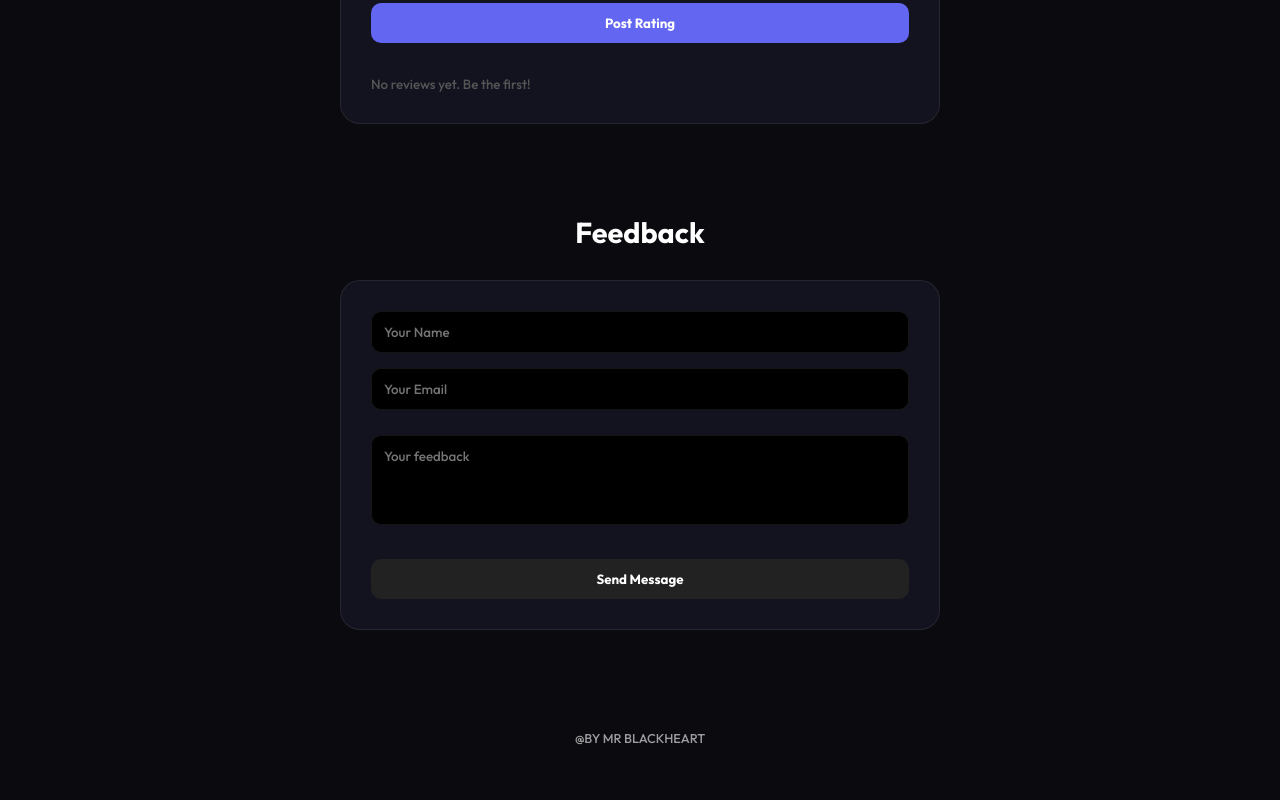
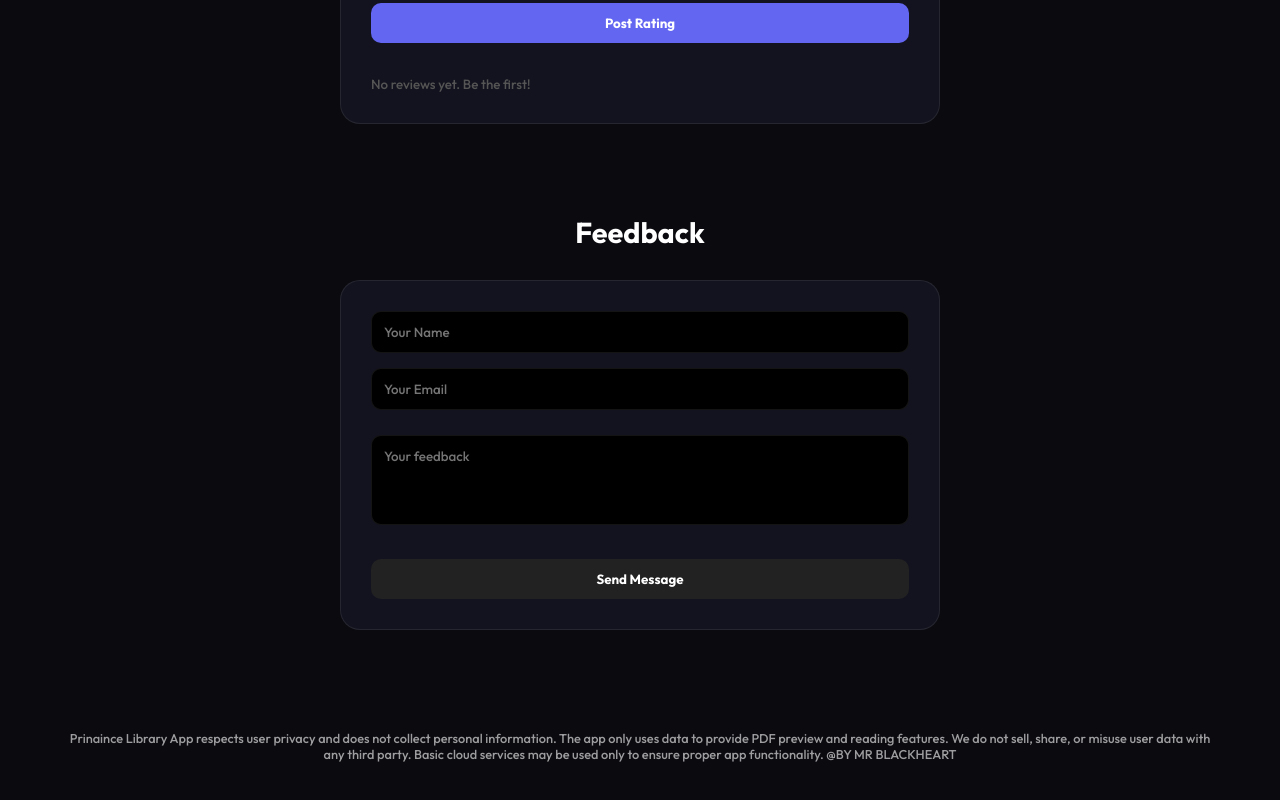
Before and after one commit to Prinaince/Website, a plain HTML site: page index.html in a window 1280 px wide. Shown: the part 1025-1825 px from the top of the page. Drawn offline with nearby package versions, Linux system fonts and the light colour scheme; no server answers.

Commit message:
Revise privacy section in index.html
Updated privacy statement to clarify data usage and user privacy.

```diff
--- a/index.html
+++ b/index.html
@@ -155,7 +155,12 @@
 
     <!-- Privacy -->
     <section id="privacy" style="text-align: center; opacity: 0.6; font-size: 0.8rem; margin-top: 20px;">
-        <p>@BY MR BLACKHEART</p>
+        <p> Prinaince Library App respects user privacy and does not collect personal information.
+The app only uses data to provide PDF preview and reading features.
+We do not sell, share, or misuse user data with any third party.
+Basic cloud services may be used only to ensure proper app functionality.
+
+            @BY MR BLACKHEART</p>
     </section>
 
     <!-- BOTTOM DOCK NAVIGATION -->
```
